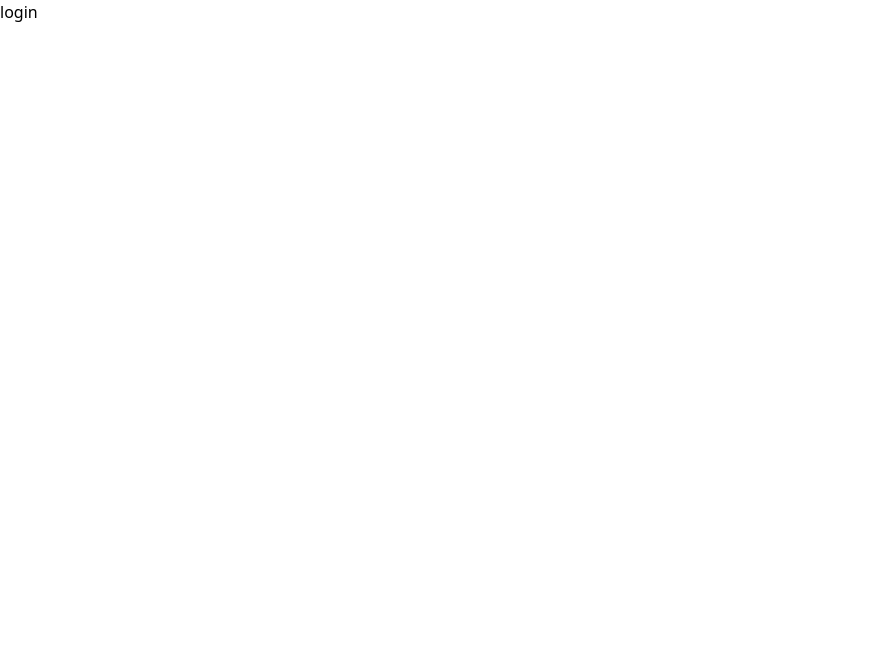
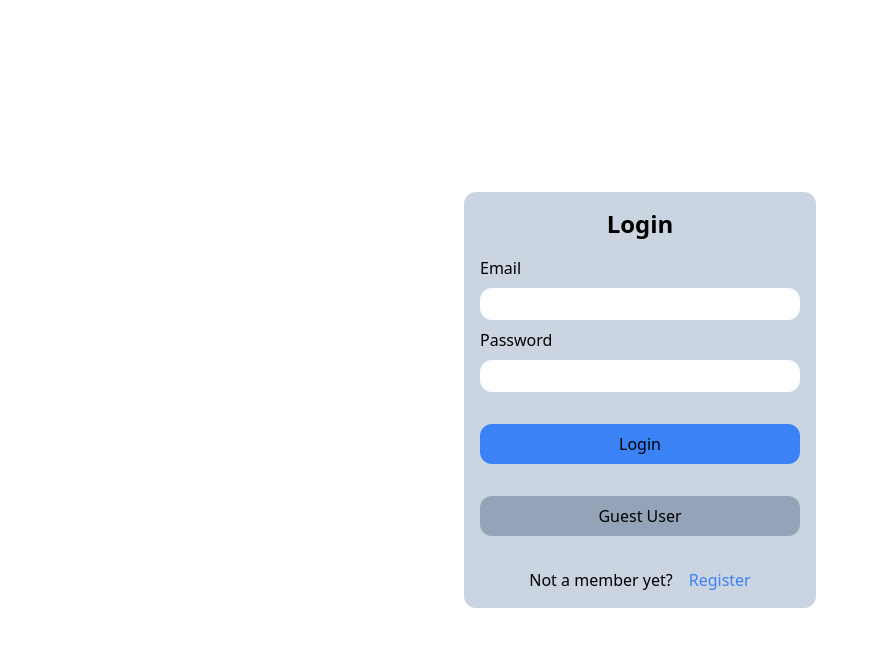
Before and after one commit to jydxh/comfy_store_2, a React (Vite) app: page /login in a window 1280 px wide. Shown: the top 646 px of the page, without its empty margins (0-878 px from the left). Built offline with nearby package versions, Linux system fonts and the light colour scheme.

Commit message:
done the login and register ux, and register ui logic

```diff
--- a/src/App.tsx
+++ b/src/App.tsx
@@ -18,6 +18,8 @@ import { useEffect } from "react";
 import { loader as FeatureProductsLoader } from "@/components/home/FeatureProducts";
 import { loader as ProdcutsLoader } from "@/pages/Products";
 import { loader as SingleProductLoader } from "@/pages/SingleProduct";
+
+import { action as RegisterAction } from "@/pages/Register";
 
 const router = createBrowserRouter([
 	{
@@ -45,6 +47,7 @@ const router = createBrowserRouter([
 	{
 		path: "/register",
 		element: <Register />,
+		action: RegisterAction,
 	},
 ]);
 
--- /dev/null
+++ b/src/components/ui/FormRow.tsx
@@ -0,0 +1,26 @@
+function FormRow({
+	label,
+	name,
+	type,
+	required,
+}: {
+	label: string;
+	name: string;
+	type: string;
+	required?: true;
+}) {
+	return (
+		<div className="flex flex-col mt-2">
+			<label htmlFor={name} className="capitalize">
+				{label}
+			</label>
+			<input
+				type={type}
+				name={name}
+				required={required}
+				className="rounded-xl p-1 mt-2 dark:bg-slate-900"
+			/>
+		</div>
+	);
+}
+export default FormRow;
--- a/src/features/user/userSlice.ts
+++ b/src/features/user/userSlice.ts
@@ -1,10 +1,28 @@
 import { createSlice } from "@reduxjs/toolkit";
 import type { PayloadAction } from "@reduxjs/toolkit";
 
+type User = {
+	username: string;
+	jwt: string;
+};
+
+type UserState = {
+	user: User;
+};
+
+function getUserFromLocal(): UserState | null {
+	const localUser = localStorage.getItem("user");
+	if (localUser) return JSON.parse(localUser) as UserState;
+	return null;
+}
+
 export const userSlice = createSlice({
 	name: "user",
-	initialState: "user",
-	reducers: {},
+	initialState: getUserFromLocal(),
+	reducers: {
+		login() {},
+		logout() {},
+	},
 });
 export default userSlice.reducer;
-export const {} = userSlice.actions;
+export const { login, logout } = userSlice.actions;
--- a/src/pages/Login.tsx
+++ b/src/pages/Login.tsx
@@ -1,4 +1,49 @@
+import { useNavigation, Form, Link } from "react-router-dom";
+import FormRow from "@/components/ui/FormRow";
+
 function Login() {
-	return <div>login</div>;
+	const { state } = useNavigation();
+	//let state = "submitting";
+	return (
+		<main className="grid place-items-center h-[100vh] ">
+			<Form
+				method="POST"
+				className="dark:bg-slate-800 bg-slate-300 dark:text-white  p-4 rounded-xl w-[22rem]">
+				<div className="font-semibold mb-4 text-center text-2xl">Login</div>
+				<FormRow label="email" name="email" type="email" required />
+				<FormRow label="password" name="username" type="text" required />
+				{state === "idle" && (
+					<button
+						type="submit"
+						className="bg-blue-500 hover:bg-blue-600 w-full p-2 rounded-xl mt-8">
+						Login
+					</button>
+				)}
+				{state === "submitting" && (
+					<button className=" w-full p-2 rounded-xl mt-8" disabled>
+						...Logining...
+					</button>
+				)}
+				{state === "idle" && (
+					<button
+						type="submit"
+						className="dark:bg-slate-700 dark:hover:bg-slate-900 bg-slate-400 hover:bg-slate-500 w-full p-2 rounded-xl mt-8">
+						Guest User
+					</button>
+				)}
+				{state === "submitting" && (
+					<button className=" w-full p-2 rounded-xl mt-8 capitalize" disabled>
+						...Logining as guest user...
+					</button>
+				)}
+				<div className="flex justify-center gap-x-4 mt-8">
+					<p>Not a member yet?</p>
+					<Link to="/register" className="text-blue-500 hover:underline">
+						Register
+					</Link>
+				</div>
+			</Form>
+		</main>
+	);
 }
 export default Login;
--- a/src/pages/Register.tsx
+++ b/src/pages/Register.tsx
@@ -1,4 +1,76 @@
+import {
+	ActionFunction,
+	Form,
+	redirect,
+	useNavigation,
+	json,
+	useActionData,
+} from "react-router-dom";
+import { Link } from "react-router-dom";
+import FormRow from "@/components/ui/FormRow";
+import { customeFetch } from "@/utils/api";
+import { AxiosError } from "axios";
+
+export const action: ActionFunction = async ({
+	request,
+}): Promise<Response | null> => {
+	const formData = await request.formData();
+	const param = Object.fromEntries(formData);
+	try {
+		const response = await customeFetch.post("/auth/local/register", param);
+		console.log(response.data);
+
+		return redirect("/login");
+	} catch (error) {
+		//console.log(error);
+		const errorMessage =
+			error instanceof AxiosError
+				? error.response?.data.error.message
+				: "failed to regester";
+		return json({ error: errorMessage });
+	}
+};
+
 function Register() {
-	return <div>Register</div>;
+	const { state } = useNavigation();
+	const actiondata = useActionData() as { error: string };
+
+	return (
+		<main className="grid place-items-center h-[100vh]">
+			<Form
+				method="POST"
+				className="dark:bg-slate-800 bg-slate-200 dark:text-white  p-4 rounded-xl w-[22rem]">
+				<div className="font-semibold mb-4 text-center text-2xl">Register</div>
+				<FormRow label="username" name="username" type="text" required />
+				<FormRow label="email" name="email" type="email" required />
+				<FormRow label="password" name="password" type="password" required />
+				{state === "idle" && (
+					<button
+						type="submit"
+						className="bg-blue-500 hover:bg-blue-600 w-full p-2 rounded-xl mt-8">
+						Register
+					</button>
+				)}
+				{state === "submitting" && (
+					<button className=" w-full p-2 rounded-xl mt-8" disabled>
+						...Registering...
+					</button>
+				)}
+
+				{actiondata?.error && (
+					<div className="mt-4 text-center text-red-600 font-semibold">
+						{actiondata.error}
+					</div>
+				)}
+
+				<div className="flex justify-center gap-x-4 mt-8 ">
+					<p>Already a member?</p>
+					<Link to="/login" className="text-blue-500 hover:underline">
+						Login
+					</Link>
+				</div>
+			</Form>
+		</main>
+	);
 }
 export default Register;
```
